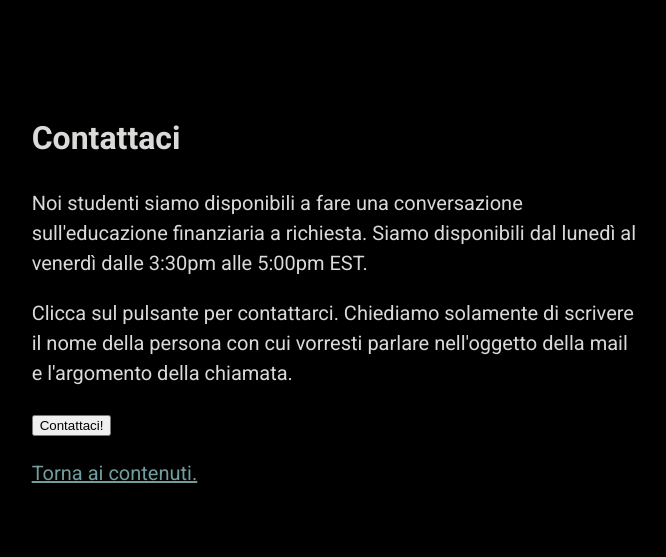
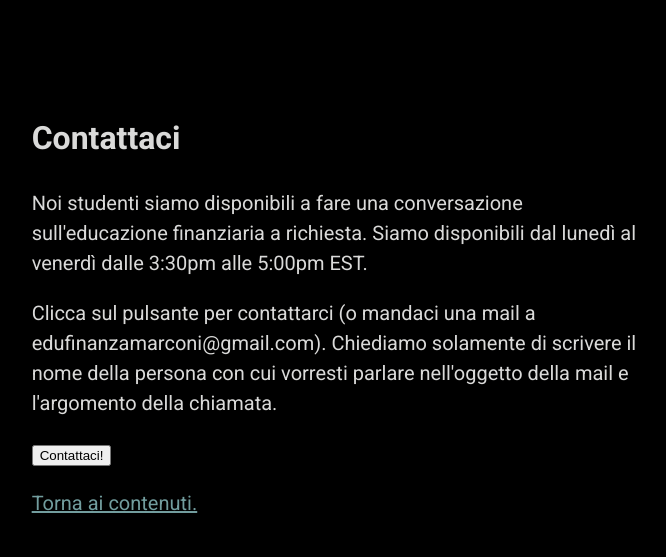
Before and after one commit to Ferryistaken/edufinanza, a website built with Vite: page index.html in a window 1280 px wide. Shown: the part 8120-8677 px from the top of the page, without its empty margins (99-765 px from the left). Built offline with nearby package versions, Linux system fonts and the light colour scheme; animation ran at ten frames a second.

Commit message:
added mail

```diff
--- a/index.html
+++ b/index.html
@@ -166,7 +166,7 @@
       </p>
 
       <p>
-        Clicca sul pulsante per contattarci. Chiediamo solamente di scrivere il nome della persona con cui vorresti
+        Clicca sul pulsante per contattarci (o mandaci una mail a edufinanzamarconi@gmail.com). Chiediamo solamente di scrivere il nome della persona con cui vorresti
         parlare nell'oggetto della mail e l'argomento della chiamata.
       <form action="mailto:edufinanzamarconi@gmail.com" method="POST" enctype="multipart/form-data" name="EmailForm">
 
```
